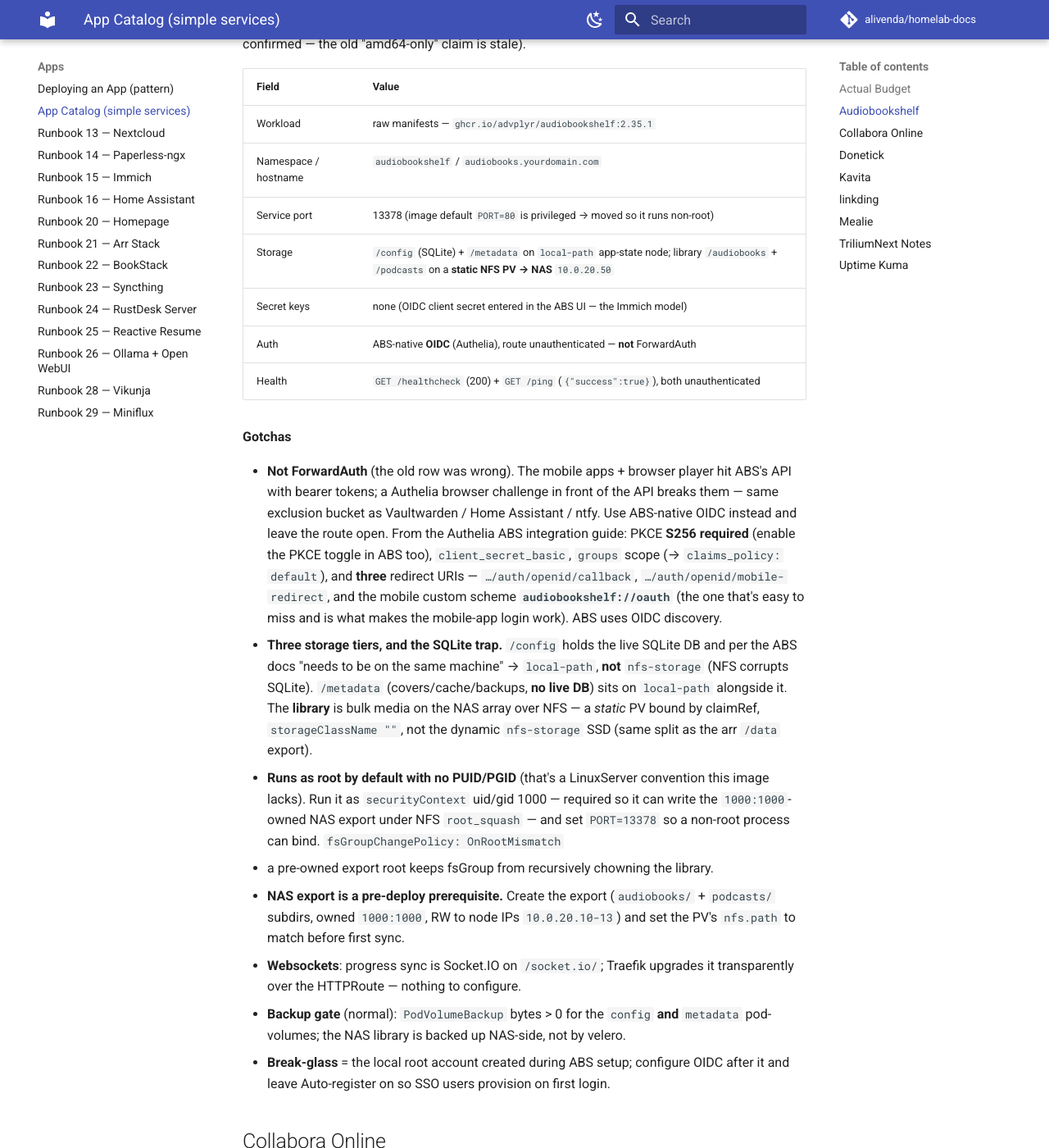
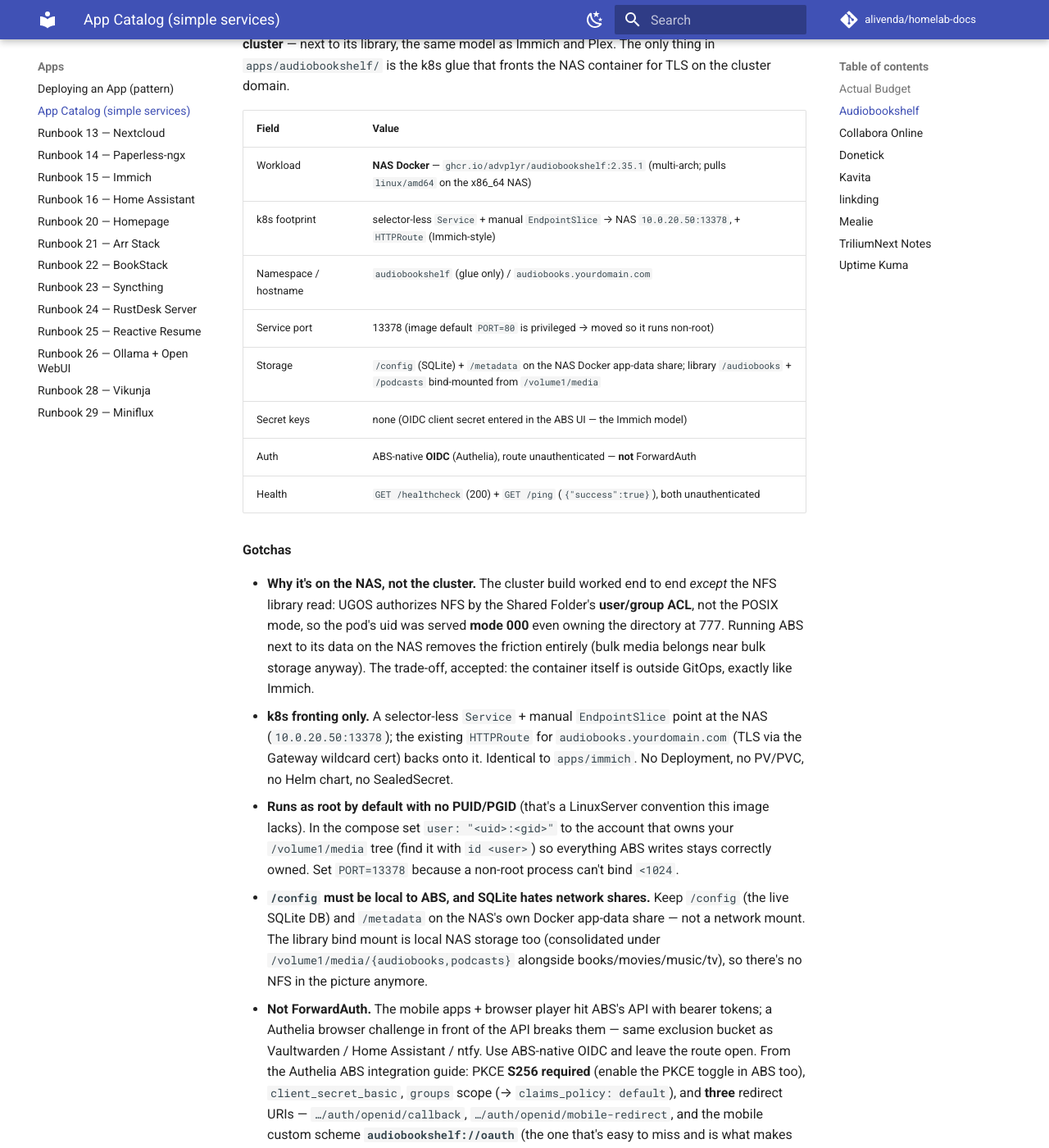
Before and after one commit to alivenda/homelab-docs, an MkDocs documentation site: the page built from docs/apps-catalog.md, in a window 1280 px wide and 1400 px high, scrolled down 2151 px. Shown: the whole window at 82% size. Built offline with MkDocs 1.6.1 and Material for MkDocs 9.7.7, drawn with Linux system fonts in a browser that asks for light colours; comment, search, counter and statistics services are not loaded; some of the changed text lies outside the part shown.

Commit message:
apps-catalog: audiobookshelf is now NAS Docker, not cluster
ABS moved off k3s onto a Docker container on the NAS (UGOS NFS share-ACL
friction served the pod mode 000). Rewrite the catalog row Immich-style:
NAS Docker workload, k8s footprint reduced to the selector-less Service +
EndpointSlice + HTTPRoute, storage now NAS-local bind mounts under
/volume1/media (no NFS PV, no local-path PVCs). Fix the personal-cloud-stack
entry's run target and storage line to match.

```diff
--- a/docs/apps-catalog.md
+++ b/docs/apps-catalog.md
@@ -36,49 +36,62 @@ Personal budgeting (envelope method) with OIDC login.
 ## Audiobookshelf
 
 Audiobook + podcast server with native iOS/Android apps and a browser player.
-Verified against **v2.35.1** (latest stable GitHub release; the GHCR tag is a
-multi-arch index with `linux/arm64` confirmed — the old "amd64-only" claim is
-stale).
+Verified against **v2.35.1** (latest stable GitHub release). **Runs as a Docker
+container on the NAS — not on the cluster** — next to its library, the same model
+as Immich and Plex. The only thing in `apps/audiobookshelf/` is the k8s glue that
+fronts the NAS container for TLS on the cluster domain.
 
 | Field | Value |
 |---|---|
-| Workload | raw manifests — `ghcr.io/advplyr/audiobookshelf:2.35.1` |
-| Namespace / hostname | `audiobookshelf` / `audiobooks.yourdomain.com` |
+| Workload | **NAS Docker** — `ghcr.io/advplyr/audiobookshelf:2.35.1` (multi-arch; pulls `linux/amd64` on the x86_64 NAS) |
+| k8s footprint | selector-less `Service` + manual `EndpointSlice` → NAS `10.0.20.50:13378`, + `HTTPRoute` (Immich-style) |
+| Namespace / hostname | `audiobookshelf` (glue only) / `audiobooks.yourdomain.com` |
 | Service port | 13378 (image default `PORT=80` is privileged → moved so it runs non-root) |
-| Storage | `/config` (SQLite) + `/metadata` on `local-path` app-state node; library `/audiobooks` + `/podcasts` on a **static NFS PV → NAS** `10.0.20.50` |
+| Storage | `/config` (SQLite) + `/metadata` on the NAS Docker app-data share; library `/audiobooks` + `/podcasts` bind-mounted from `/volume1/media` |
 | Secret keys | none (OIDC client secret entered in the ABS UI — the Immich model) |
 | Auth | ABS-native **OIDC** (Authelia), route unauthenticated — **not** ForwardAuth |
 | Health | `GET /healthcheck` (200) + `GET /ping` (`{"success":true}`), both unauthenticated |
 
 **Gotchas**
 
-- **Not ForwardAuth** (the old row was wrong). The mobile apps + browser player
-  hit ABS's API with bearer tokens; a Authelia browser challenge in front of the
-  API breaks them — same exclusion bucket as Vaultwarden / Home Assistant / ntfy.
-  Use ABS-native OIDC instead and leave the route open. From the Authelia ABS
-  integration guide: PKCE **S256 required** (enable the PKCE toggle in ABS too),
-  `client_secret_basic`, `groups` scope (→ `claims_policy: default`), and **three**
-  redirect URIs — `…/auth/openid/callback`, `…/auth/openid/mobile-redirect`, and
-  the mobile custom scheme **`audiobookshelf://oauth`** (the one that's easy to
-  miss and is what makes the mobile-app login work). ABS uses OIDC discovery.
-- **Three storage tiers, and the SQLite trap.** `/config` holds the live SQLite
-  DB and per the ABS docs "needs to be on the same machine" → `local-path`, **not**
-  `nfs-storage` (NFS corrupts SQLite). `/metadata` (covers/cache/backups, **no
-  live DB**) sits on `local-path` alongside it. The **library** is bulk media on
-  the NAS array over NFS — a *static* PV bound by claimRef, `storageClassName ""`,
-  not the dynamic `nfs-storage` SSD (same split as the arr `/data` export).
+- **Why it's on the NAS, not the cluster.** The cluster build worked end to end
+  *except* the NFS library read: UGOS authorizes NFS by the Shared Folder's
+  **user/group ACL**, not the POSIX mode, so the pod's uid was served **mode 000**
+  even owning the directory at 777. Running ABS next to its data on the NAS removes
+  the friction entirely (bulk media belongs near bulk storage anyway). The
+  trade-off, accepted: the container itself is outside GitOps, exactly like Immich.
+- **k8s fronting only.** A selector-less `Service` + manual `EndpointSlice` point
+  at the NAS (`10.0.20.50:13378`); the existing `HTTPRoute` for
+  `audiobooks.yourdomain.com` (TLS via the Gateway wildcard cert) backs onto it.
+  Identical to `apps/immich`. No Deployment, no PV/PVC, no Helm chart, no
+  SealedSecret.
 - **Runs as root by default with no PUID/PGID** (that's a LinuxServer convention
-  this image lacks). Run it as `securityContext` uid/gid 1000 — required so it can
-  write the `1000:1000`-owned NAS export under NFS `root_squash` — and set
-  `PORT=13378` so a non-root process can bind. `fsGroupChangePolicy: OnRootMismatch`
-  + a pre-owned export root keeps fsGroup from recursively chowning the library.
-- **NAS export is a pre-deploy prerequisite.** Create the export (`audiobooks/` +
-  `podcasts/` subdirs, owned `1000:1000`, RW to node IPs `10.0.20.10-13`) and set
-  the PV's `nfs.path` to match before first sync.
+  this image lacks). In the compose set `user: "<uid>:<gid>"` to the account that
+  owns your `/volume1/media` tree (find it with `id <user>`) so everything ABS
+  writes stays correctly owned. Set `PORT=13378` because a non-root process can't
+  bind `<1024`.
+- **`/config` must be local to ABS, and SQLite hates network shares.** Keep
+  `/config` (the live SQLite DB) and `/metadata` on the NAS's own Docker app-data
+  share — not a network mount. The library bind mount is local NAS storage too
+  (consolidated under `/volume1/media/{audiobooks,podcasts}` alongside
+  books/movies/music/tv), so there's no NFS in the picture anymore.
+- **Not ForwardAuth.** The mobile apps + browser player hit ABS's API with bearer
+  tokens; a Authelia browser challenge in front of the API breaks them — same
+  exclusion bucket as Vaultwarden / Home Assistant / ntfy. Use ABS-native OIDC and
+  leave the route open. From the Authelia ABS integration guide: PKCE **S256
+  required** (enable the PKCE toggle in ABS too), `client_secret_basic`, `groups`
+  scope (→ `claims_policy: default`), and **three** redirect URIs —
+  `…/auth/openid/callback`, `…/auth/openid/mobile-redirect`, and the mobile custom
+  scheme **`audiobookshelf://oauth`** (the one that's easy to miss and is what makes
+  the mobile-app login work). ABS uses OIDC discovery.
+- **Library structure**: `Author/Title/file.m4b` — author folder optional, each
+  book in its own folder; a loose audio file in the root is its own book. Podcasts
+  use a **flat** structure (one folder per podcast, no season subfolders).
 - **Websockets**: progress sync is Socket.IO on `/socket.io/`; Traefik upgrades it
   transparently over the HTTPRoute — nothing to configure.
-- **Backup gate** (normal): `PodVolumeBackup` bytes > 0 for the `config` **and**
-  `metadata` pod-volumes; the NAS library is backed up NAS-side, not by velero.
+- **Backups**: the NAS library and the Docker app-data (`/config` + `/metadata`)
+  are backed up NAS-side, not by velero (there are no cluster PVCs). Make sure
+  `/config` is in the NAS backup set — it holds users, libraries, and OIDC config.
 - **Break-glass** = the local root account created during ABS setup; configure
   OIDC after it and leave Auto-register on so SSO users provision on first login.
 
```
Also changed, not shown: docs/personal-cloud-stack.md (+2 -2 lines).
